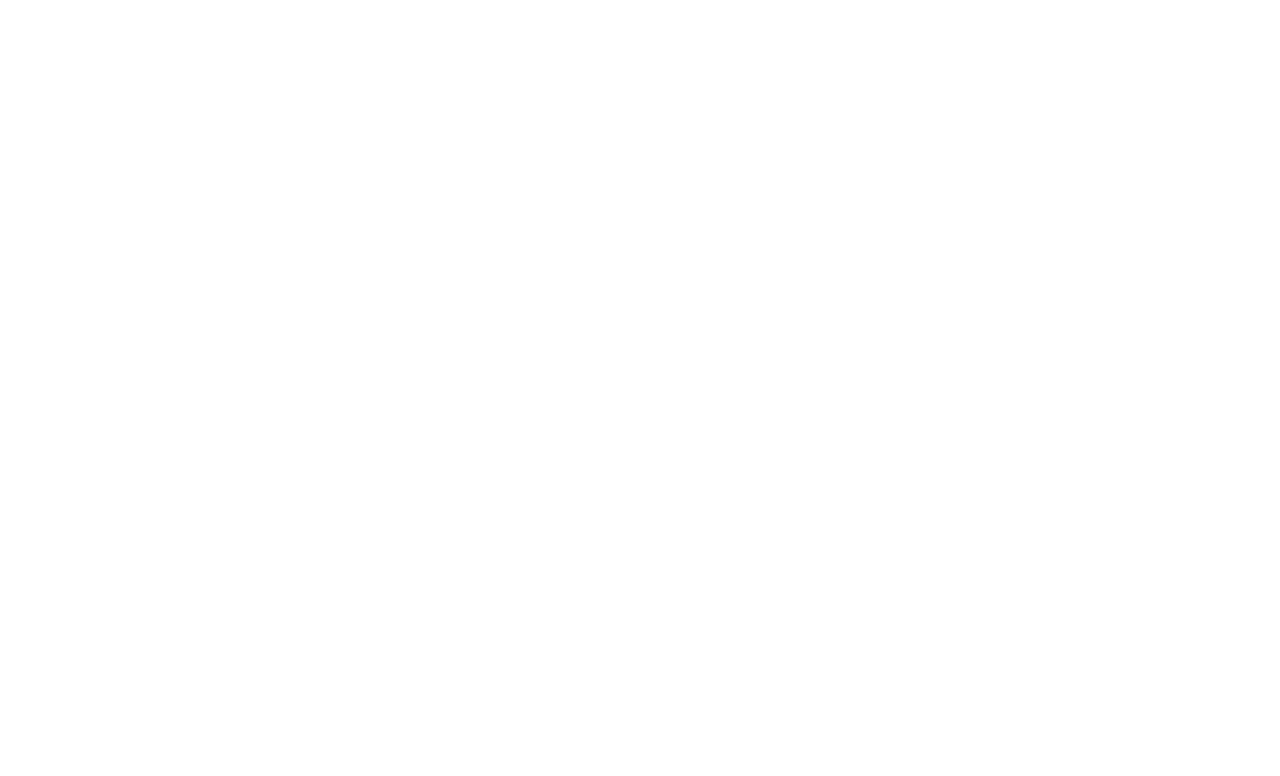
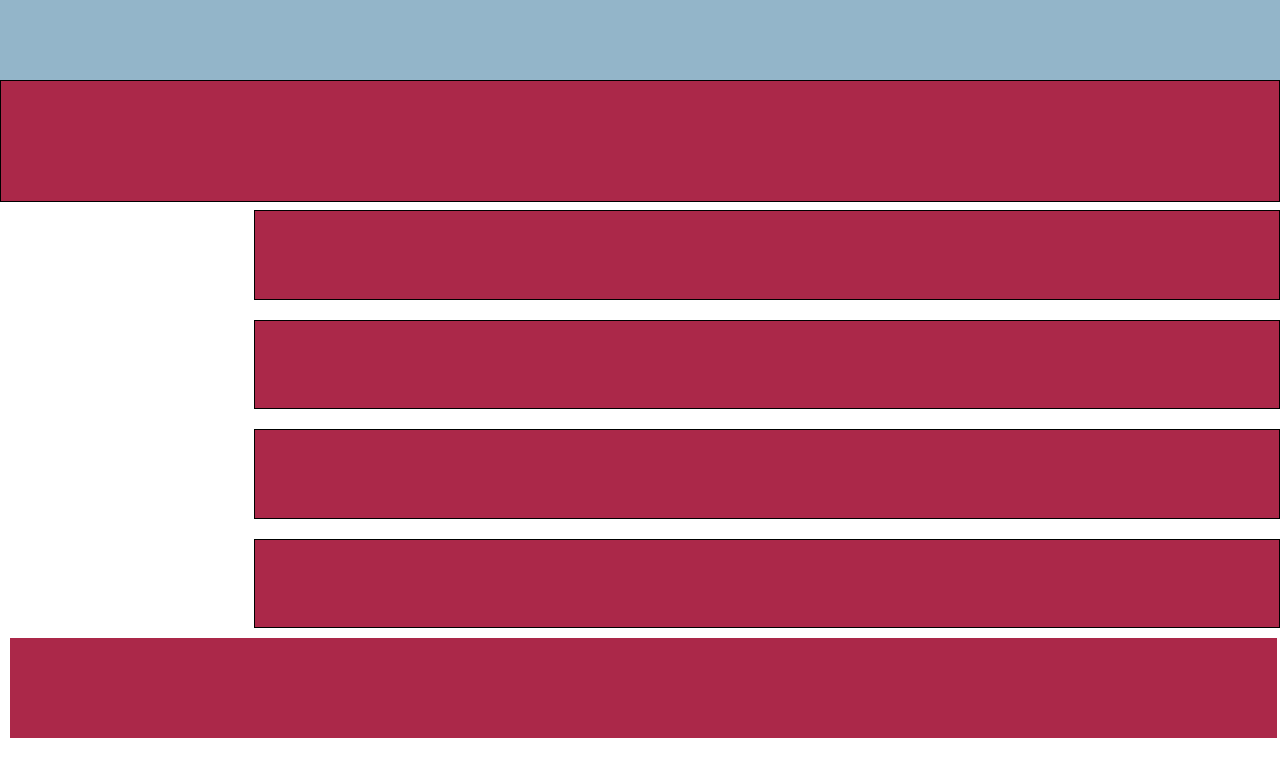
Before and after one commit to josephjjrr/hack_1-Float, a plain HTML site: page index.html in a window 1280 px wide. Drawn offline with Linux system fonts and the light colour scheme.

Commit message:
feat: aadd change

```diff
--- a/index.html
+++ b/index.html
@@ -17,9 +17,6 @@
         <div class="center"></div>
         <div class="center"></div>
     </main>
-    <footer class="container-3">
-        <div id="abajo"></div>
-
-    </footer>
+    <footer class="container-3"></footer>
 </body>
 </html>
--- a/style/style.css
+++ b/style/style.css
@@ -0,0 +1,42 @@
+* {
+    margin: 0;
+    padding: 0;
+}
+
+.container-1 {
+    float: left;
+    height: 200px;
+    width: 100%;
+}
+#top {
+
+    height: 40%;
+    background-color: #93B5C9;
+
+}
+#caja {
+    border: 1px solid black;
+    height: 60%;
+    background-color: #AB2849;
+}
+.container-2 {
+    height: 350px;
+}
+.center {
+    float: right;
+    background-color: #AB2849;
+    height: 25%;
+    width: 80%;
+    margin:     10px;
+    margin-right: 0px;
+    border: 1px solid black;
+}
+.container-3 {
+    margin-left: 10px;
+    margin-right: 10px;
+    float: left;
+    height: 100px;
+    width: 99%;
+    background-color: #AB2849;
+
+}
```
